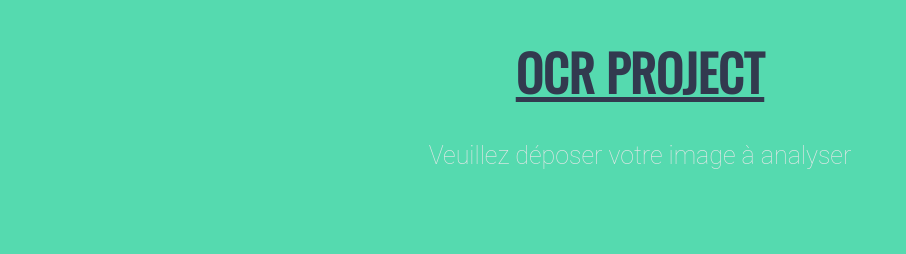
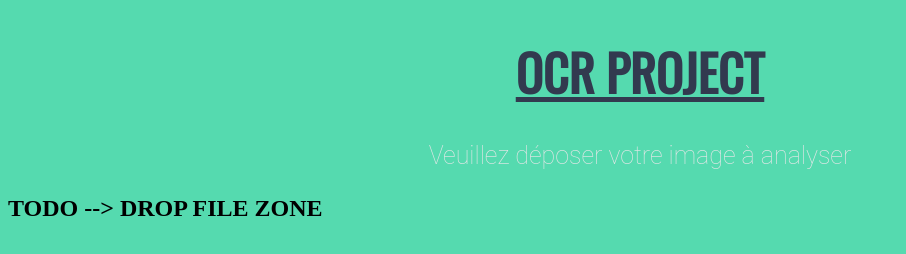
Before and after one commit to JoffreyFrancesch/OCR, a website: page pages/home.html in a window 1280 px wide. Shown: the whole page, without its empty margins (0-906 px from the left). Drawn offline with nearby package versions, Linux system fonts and the light colour scheme.

Commit message:
AUTO COMMIT

```diff
--- a/pages/home.html
+++ b/pages/home.html
@@ -10,5 +10,6 @@
   <body>
     <h1>OCR PROJECT</h1>
     <p>Veuillez déposer votre image à analyser</p>
+    <h2>TODO --> DROP FILE ZONE</h2>
   </body>
 </html>
```
Also changed, not shown: 1 other file.
